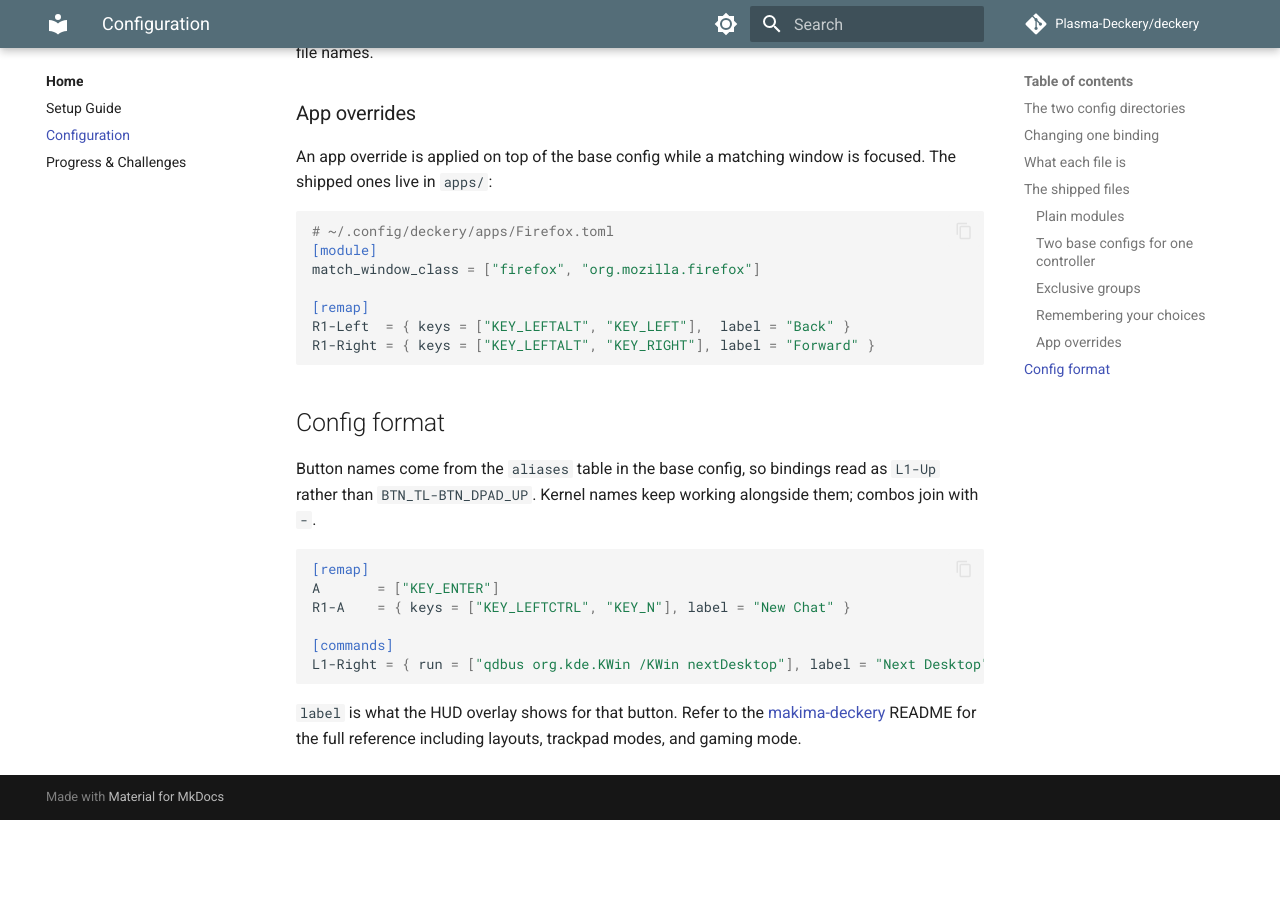
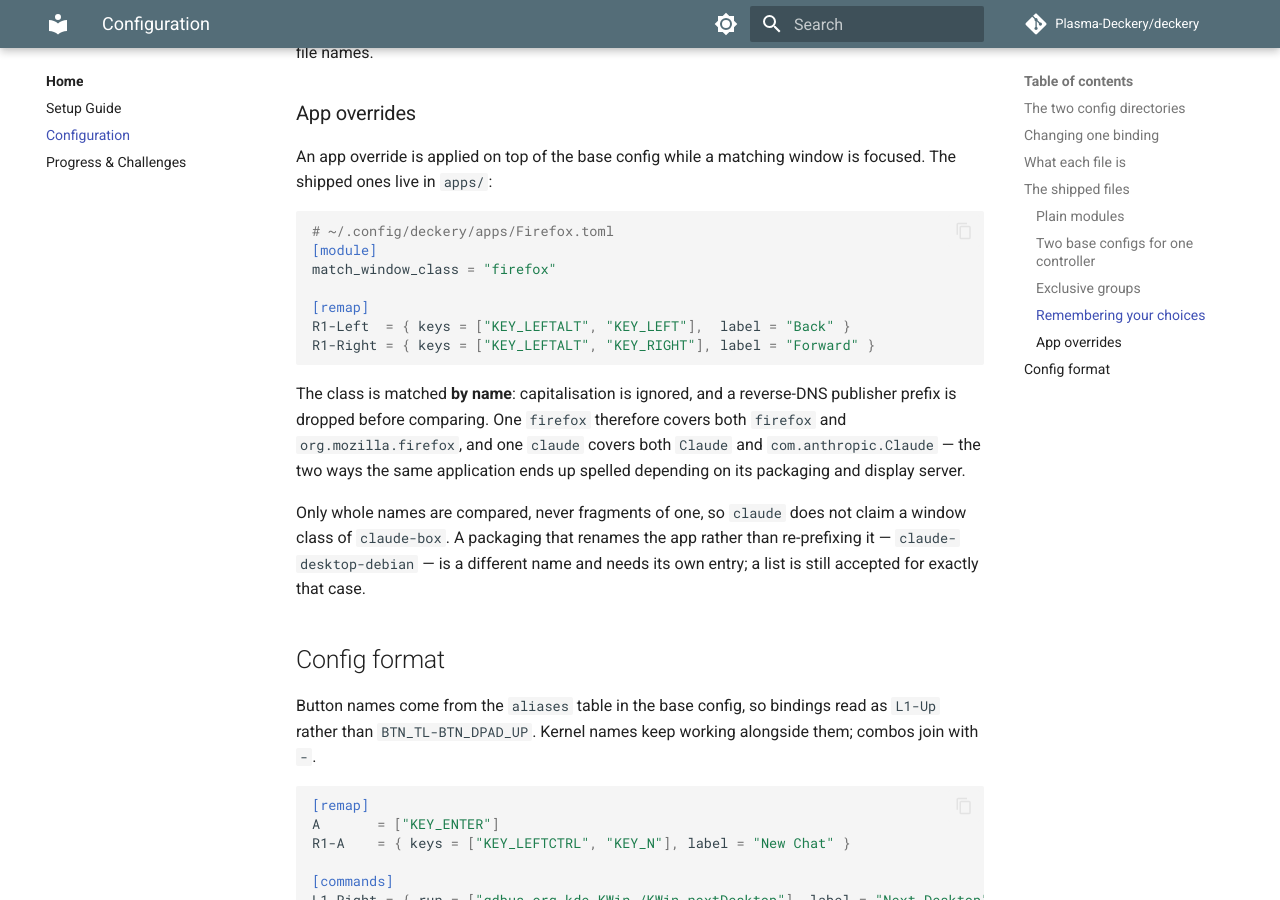
Before and after one commit to Plasma-Deckery/deckery, an MkDocs documentation site: the page built from docs/configuration.md, in a window 1280 px wide and 900 px high, scrolled down 5716 px. Built offline with MkDocs 1.6.1 and Material for MkDocs 9.7.7, drawn with Linux system fonts in a browser that asks for light colours; comment, search, counter and statistics services are not loaded; before the commit the page ends 6536 px from its top, so only the background shows below that.

Commit message:
Name each app once in its window-class list
With the class matched by name rather than by exact spelling, the second
entry in each list — the reverse-DNS form of the first — says nothing the
matcher does not already know.

Claude Desktop keeps three, because they are three different names rather
than three spellings of one: the app as published, the AppImage, and the
community Debian packaging.

````diff
--- a/docs/configuration.md
+++ b/docs/configuration.md
@@ -179,12 +179,16 @@ An app override is applied on top of the base config while a matching window is
 ```toml
 # ~/.config/deckery/apps/Firefox.toml
 [module]
-match_window_class = ["firefox", "org.mozilla.firefox"]
+match_window_class = "firefox"
 
 [remap]
 R1-Left  = { keys = ["KEY_LEFTALT", "KEY_LEFT"],  label = "Back" }
 R1-Right = { keys = ["KEY_LEFTALT", "KEY_RIGHT"], label = "Forward" }
 ```
+
+The class is matched **by name**: capitalisation is ignored, and a reverse-DNS publisher prefix is dropped before comparing. One `firefox` therefore covers both `firefox` and `org.mozilla.firefox`, and one `claude` covers both `Claude` and `com.anthropic.Claude` — the two ways the same application ends up spelled depending on its packaging and display server.
+
+Only whole names are compared, never fragments of one, so `claude` does not claim a window class of `claude-box`. A packaging that renames the app rather than re-prefixing it — `claude-desktop-debian` — is a different name and needs its own entry; a list is still accepted for exactly that case.
 
 ## Config format
 
````
Also changed, not shown: docs/projects/makima-deckery/app-config.md (+2 -2 lines), 4 other files.
